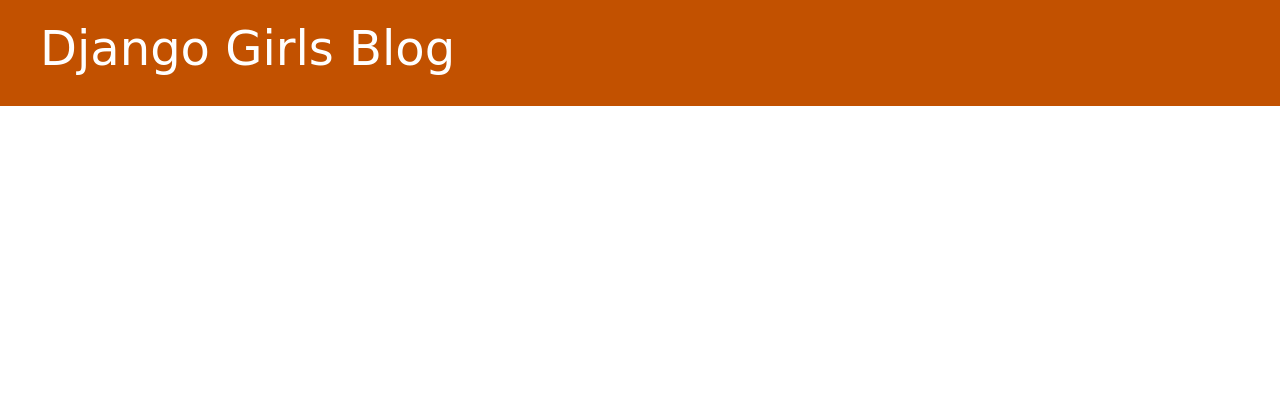
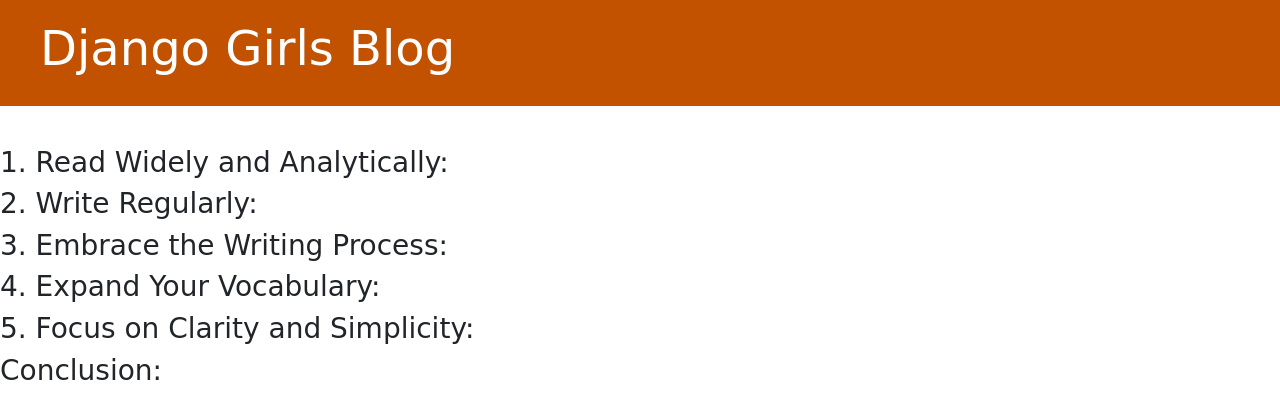
Before and after one commit to AJ-254/my-first-blog, a Django app: page / in a window 1280 px wide. Shown: the top 419 px of the page. Run offline with Django 5.2, Linux system fonts and the light colour scheme; data that the repository does not hold is empty.

Commit message:
Changed the HTML for the site.

```diff
--- a/blog/templates/blog/post_list.html
+++ b/blog/templates/blog/post_list.html
@@ -10,7 +10,12 @@
         <header class="page-header">
             <h1><a href="/">Django Girls Blog</a></h1>
         </header>
-
+                <h3>1. Read Widely and Analytically:</h3>
+                <h3>2. Write Regularly:</h3>
+                <h3>3. Embrace the Writing Process:</h3>
+                <h3>4. Expand Your Vocabulary:</h3>
+                <h3>5. Focus on Clarity and Simplicity:</h3>
+                <h3>Conclusion:</h3>
         <main class="container">
             <div class="row">
                 <div class="col">
```
